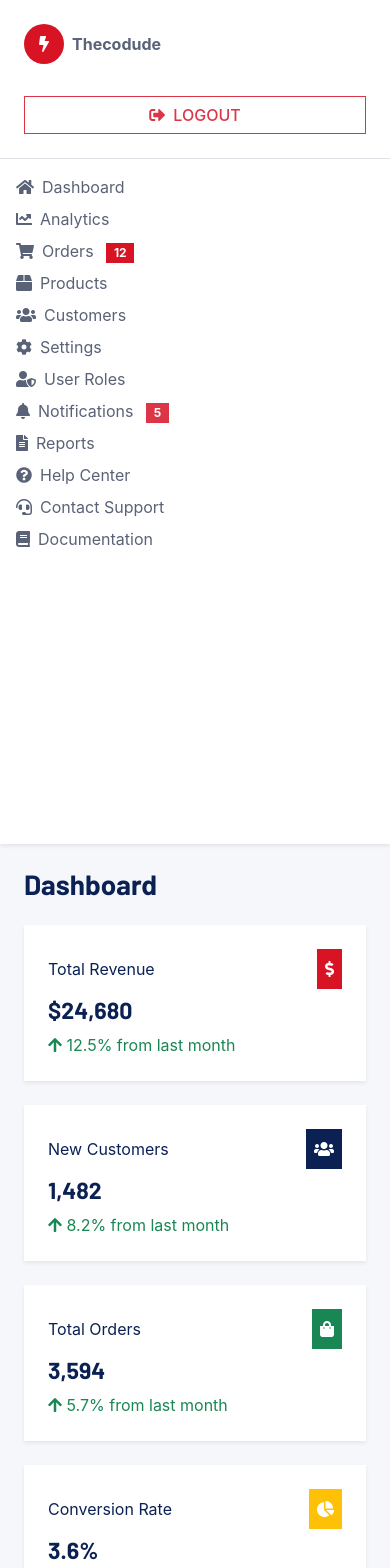
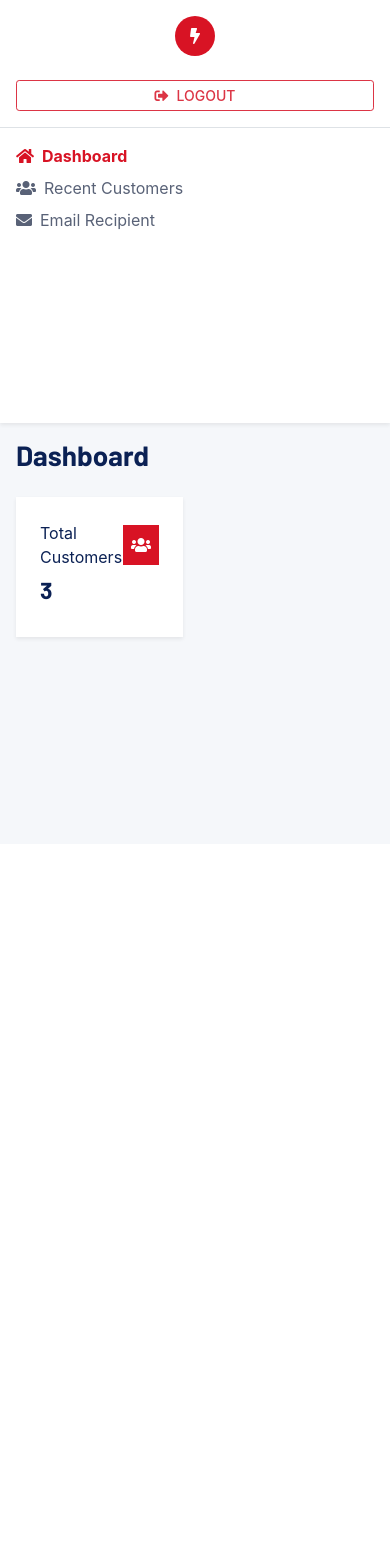
Before and after one commit to Codezypher-inc/royalz-auto-detailing-website, a React (Create React App) app in the folder royalautodetailing/: page /admin-dashboard in a window 390 px wide. Shown: the top 1568 px of the page. After the commit the page ends 844 px from the top, so only its background shows below. Built offline with nearby package versions, Linux system fonts and the light colour scheme; sample sign-in values are in the browser's storage.

Commit message:
fix: responsive sidebar, remove extra white space, clean admin dashboard UI

```diff
--- a/royalautodetailing/src/pages/AdminDashboard.jsx
+++ b/royalautodetailing/src/pages/AdminDashboard.jsx
@@ -1,10 +1,42 @@
 
-import React from "react";
+import React, { useState } from "react";
 import { useNavigate } from "react-router-dom";
 import { supabase } from "../supabaseClient";
 
+// Dummy customer data
+const customers = [
+  {
+    name: "John Doe",
+    email: "john@example.com",
+    bookingType: "Full Detailing",
+    date: "2026-03-20",
+    time: "10:00 AM",
+    details: "Sedan, Black, Interior+Exterior"
+  },
+  {
+    name: "Jane Smith",
+    email: "jane@example.com",
+    bookingType: "Express Wash",
+    date: "2026-03-21",
+    time: "2:30 PM",
+    details: "SUV, White, Exterior Only"
+  },
+  {
+    name: "Mike Brown",
+    email: "mike@example.com",
+    bookingType: "Ceramic Coating",
+    date: "2026-03-22",
+    time: "9:00 AM",
+    details: "Coupe, Red, Premium Package"
+  }
+];
+
 function AdminDashboard() {
   const navigate = useNavigate();
+  const [activeMenu, setActiveMenu] = useState("dashboard");
+  const [email, setEmail] = useState("admin@example.com");
+  const [editMode, setEditMode] = useState(false);
+  const [tempEmail, setTempEmail] = useState(email);
 
   const handleLogout = async () => {
     await supabase.auth.signOut();
@@ -12,84 +44,128 @@ function AdminDashboard() {
     navigate("/");
   };
 
+  // Sidebar menu items
+  const menuItems = [
+    { key: "dashboard", label: "Dashboard", icon: "fas fa-home" },
+    { key: "recent", label: "Recent Customers", icon: "fas fa-users" },
+    { key: "email", label: "Email Recipient", icon: "fas fa-envelope" }
+  ];
+
   return (
     <div className="container-fluid" style={{ minHeight: "100vh", background: "#f5f7fa" }}>
-      <div className="row">
-        <aside className="col-md-3 bg-white p-0 shadow-sm" style={{ minHeight: "100vh" }}>
-          <div className="p-4 border-bottom">
+      <div className="row" style={{ minHeight: "100vh" }}>
+        {/* Sidebar: always vertical, no extra space on mobile */}
+        <aside
+          className="col-12 col-md-3 bg-white p-0 shadow-sm"
+          style={{ minHeight: undefined }}
+        >
+          {/* On desktop, set minHeight: 100vh via media query */}
+          <style>{`
+            @media (min-width: 768px) {
+              .admin-sidebar-fullheight { min-height: 100vh !important; }
+            }
+          `}</style>
+          <div className="admin-sidebar-fullheight">
+          <div className="d-flex flex-column align-items-center align-items-md-stretch border-bottom p-3">
             <div className="d-flex align-items-center mb-3">
               <div className="bg-primary text-white rounded-circle d-flex align-items-center justify-content-center" style={{ width: 40, height: 40 }}>
                 <i className="fas fa-bolt"></i>
               </div>
-              <span className="ms-2 fw-bold">Thecodude</span>
+              <span className="ms-2 fw-bold d-none d-md-inline">Thecodude</span>
             </div>
-            <button className="btn btn-outline-danger w-100 mt-3" onClick={handleLogout}>
+            <button className="btn btn-outline-danger btn-sm w-100 mt-2" onClick={handleLogout}>
               <i className="fas fa-sign-out-alt me-2"></i>Logout
             </button>
           </div>
           <ul className="nav flex-column p-3">
-            <li className="nav-item mb-2"><i className="fas fa-home me-2"></i>Dashboard</li>
-            <li className="nav-item mb-2"><i className="fas fa-chart-line me-2"></i>Analytics</li>
-            <li className="nav-item mb-2"><i className="fas fa-shopping-cart me-2"></i>Orders <span className="badge bg-primary ms-2">12</span></li>
-            <li className="nav-item mb-2"><i className="fas fa-box me-2"></i>Products</li>
-            <li className="nav-item mb-2"><i className="fas fa-users me-2"></i>Customers</li>
-            <li className="nav-item mb-2"><i className="fas fa-cog me-2"></i>Settings</li>
-            <li className="nav-item mb-2"><i className="fas fa-user-shield me-2"></i>User Roles</li>
-            <li className="nav-item mb-2"><i className="fas fa-bell me-2"></i>Notifications <span className="badge bg-danger ms-2">5</span></li>
-            <li className="nav-item mb-2"><i className="fas fa-file-alt me-2"></i>Reports</li>
-            <li className="nav-item mb-2"><i className="fas fa-question-circle me-2"></i>Help Center</li>
-            <li className="nav-item mb-2"><i className="fas fa-headset me-2"></i>Contact Support</li>
-            <li className="nav-item mb-2"><i className="fas fa-book me-2"></i>Documentation</li>
+            {menuItems.map((item) => (
+              <li
+                key={item.key}
+                className={`nav-item mb-2 ${activeMenu === item.key ? "fw-bold text-primary" : ""}`}
+                style={{ cursor: "pointer" }}
+                onClick={() => setActiveMenu(item.key)}
+              >
+                <i className={`${item.icon} me-2`}></i>{item.label}
+              </li>
+            ))}
           </ul>
+          </div>
         </aside>
-        <main className="col-md-9 p-4">
+        <main className="col-12 col-md-9 p-3 p-md-4">
+          {activeMenu === "dashboard" && (
+            <>
               <h1 className="mb-4">Dashboard</h1>
               <div className="row g-4 mb-4">
-            <div className="col-md-3">
+                <div className="col-md-3 col-6">
                   <div className="bg-white p-4 rounded shadow-sm">
                     <div className="d-flex justify-content-between align-items-center mb-2">
-                  <span className="text-secondary">Total Revenue</span>
-                  <span className="bg-primary text-white rounded p-2"><i className="fas fa-dollar-sign"></i></span>
+                      <span className="text-secondary">Total Customers</span>
+                      <span className="bg-primary text-white rounded p-2"><i className="fas fa-users"></i></span>
                     </div>
-                <h3>$24,680</h3>
-                <span className="text-success"><i className="fas fa-arrow-up"></i> 12.5% from last month</span>
+                    <h3>{customers.length}</h3>
                   </div>
                 </div>
-            <div className="col-md-3">
-              <div className="bg-white p-4 rounded shadow-sm">
-                <div className="d-flex justify-content-between align-items-center mb-2">
-                  <span className="text-secondary">New Customers</span>
-                  <span className="bg-secondary text-white rounded p-2"><i className="fas fa-users"></i></span>
+                {/* Add more widgets here if needed */}
               </div>
-                <h3>1,482</h3>
-                <span className="text-success"><i className="fas fa-arrow-up"></i> 8.2% from last month</span>
+            </>
+          )}
+          {activeMenu === "recent" && (
+            <div className="bg-white p-3 rounded shadow-sm mb-4">
+              <h5 className="mb-3">Recent Customer Bookings</h5>
+              <div className="table-responsive">
+                <table className="table table-hover align-middle mb-0">
+                  <thead className="table-light">
+                    <tr>
+                      <th>Name</th>
+                      <th>Email</th>
+                      <th>Booking Type</th>
+                      <th>Date</th>
+                      <th>Time</th>
+                      <th>Details</th>
+                    </tr>
+                  </thead>
+                  <tbody>
+                    {customers.map((c, i) => (
+                      <tr key={i}>
+                        <td>{c.name}</td>
+                        <td>{c.email}</td>
+                        <td>{c.bookingType}</td>
+                        <td>{c.date}</td>
+                        <td>{c.time}</td>
+                        <td>{c.details}</td>
+                      </tr>
+                    ))}
+                  </tbody>
+                </table>
               </div>
             </div>
-            <div className="col-md-3">
-              <div className="bg-white p-4 rounded shadow-sm">
-                <div className="d-flex justify-content-between align-items-center mb-2">
-                  <span className="text-secondary">Total Orders</span>
-                  <span className="bg-success text-white rounded p-2"><i className="fas fa-shopping-bag"></i></span>
+          )}
+          {activeMenu === "email" && (
+            <div className="bg-white p-4 rounded shadow-sm mb-4" style={{ maxWidth: 400 }}>
+              <h5 className="mb-3">Email Recipient</h5>
+              {!editMode ? (
+                <div className="d-flex align-items-center justify-content-between">
+                  <span>{email}</span>
+                  <button className="btn btn-sm btn-outline-primary ms-2" onClick={() => { setEditMode(true); setTempEmail(email); }}>Edit</button>
                 </div>
-                <h3>3,594</h3>
-                <span className="text-success"><i className="fas fa-arrow-up"></i> 5.7% from last month</span>
+              ) : (
+                <form
+                  className="d-flex align-items-center"
+                  onSubmit={e => { e.preventDefault(); setEmail(tempEmail); setEditMode(false); }}
+                >
+                  <input
+                    type="email"
+                    className="form-control me-2"
+                    value={tempEmail}
+                    onChange={e => setTempEmail(e.target.value)}
+                    required
+                  />
+                  <button className="btn btn-sm btn-success me-2" type="submit">Save</button>
+                  <button className="btn btn-sm btn-secondary" type="button" onClick={() => setEditMode(false)}>Cancel</button>
+                </form>
+              )}
             </div>
-            </div>
-            <div className="col-md-3">
-              <div className="bg-white p-4 rounded shadow-sm">
-                <div className="d-flex justify-content-between align-items-center mb-2">
-                  <span className="text-secondary">Conversion Rate</span>
-                  <span className="bg-warning text-white rounded p-2"><i className="fas fa-chart-pie"></i></span>
-                </div>
-                <h3>3.6%</h3>
-                <span className="text-danger"><i className="fas fa-arrow-down"></i> 1.2% from last month</span>
-              </div>
-            </div>
-          </div>
-          <div className="bg-white p-4 rounded shadow-sm">
-            <h5>Revenue Overview</h5>
-            <canvas id="revenueChart" height="100"></canvas>
-          </div>
+          )}
         </main>
       </div>
     </div>
```
Lines whose indentation alone changed are shown as unchanged.
